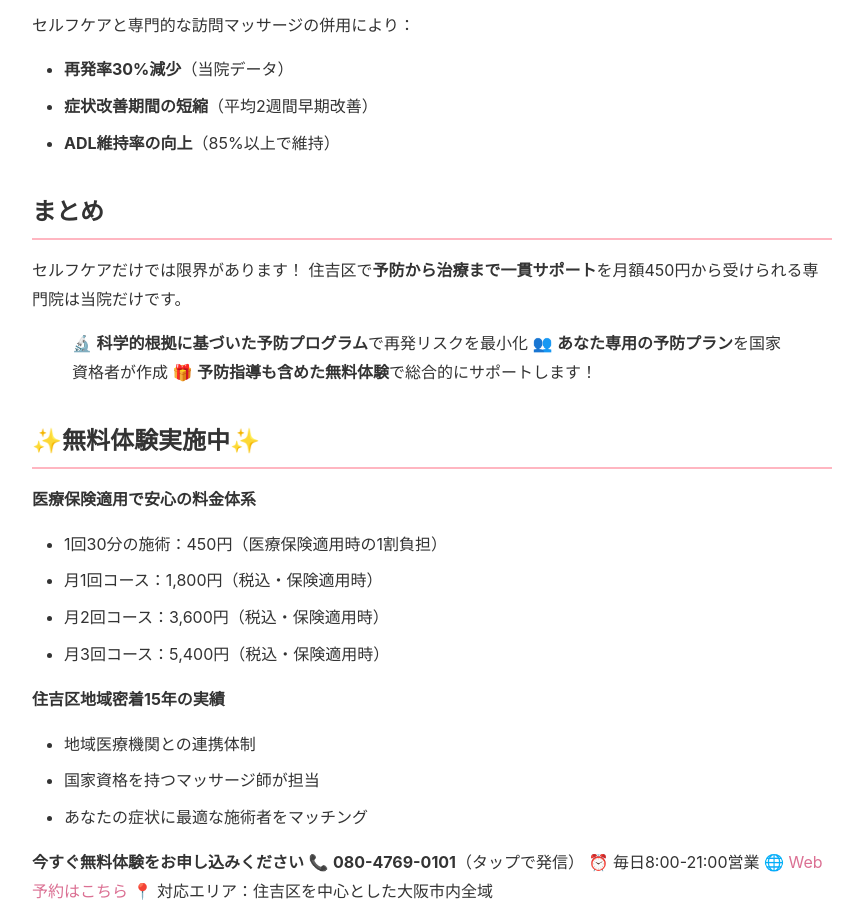
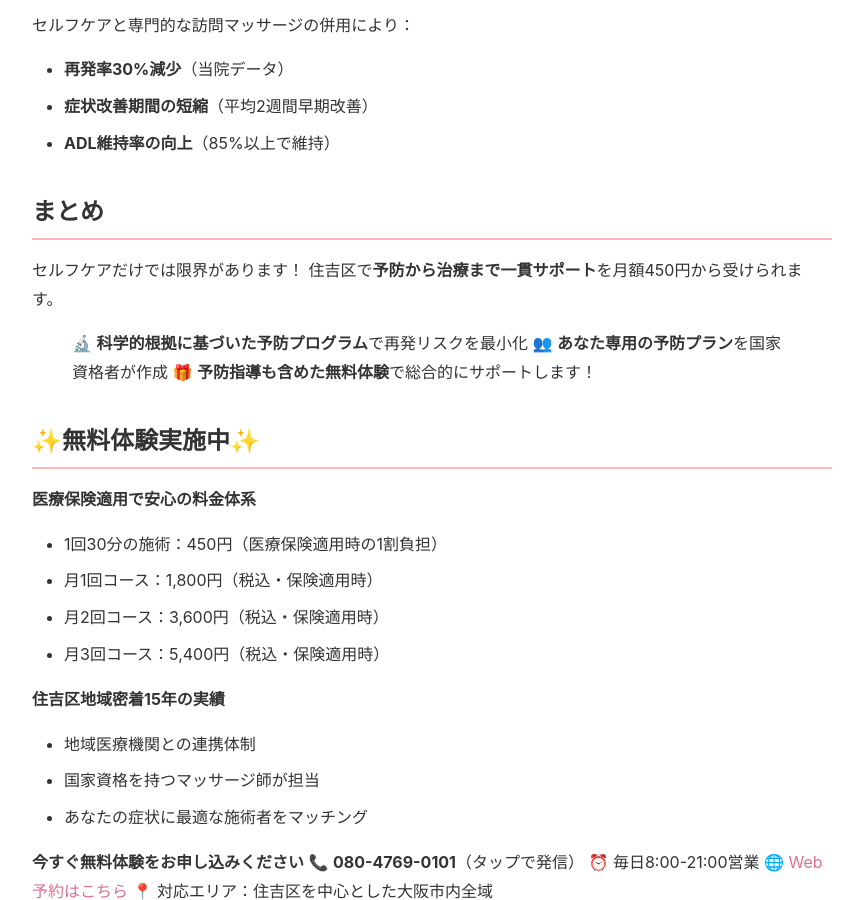
Before and after one commit to satoshi-kemmotsu/blog, a Jekyll site: the page built from _posts/2025-08-01-坐骨神経痛予防のセルフケア住吉区在宅医療マッサージ指導.md, in a window 1280 px wide and 900 px high, scrolled down 3281 px. Shown: the whole window, without its empty margins (208-1071 px from the left). Built offline with Jekyll 4.4.1, drawn with Linux system fonts in a browser that asks for light colours.

Commit message:
独占的表現を修正して医療広告ガイドライン準拠
修正内容:
- 「当院だけです」→ 適正な表現に変更

医療広告における比較・優良性の表示規制に準拠

🤖 Generated with [Claude Code](https://claude.ai/code)

Co-Authored-By: Claude <noreply@anthropic.com>

```diff
--- a/_posts/2025-08-01-坐骨神経痛予防のセルフケア住吉区在宅医療マッサージ指導.md
+++ b/_posts/2025-08-01-坐骨神経痛予防のセルフケア住吉区在宅医療マッサージ指導.md
@@ -119,7 +119,7 @@ title: 坐骨神経痛予防のセルフケア｜住吉区在宅医療マッサ
 ## まとめ
 
 セルフケアだけでは限界があります！
-住吉区で**予防から治療まで一貫サポート**を月額450円から受けられる専門院は当院だけです。
+住吉区で**予防から治療まで一貫サポート**を月額450円から受けられます。
 
 > 🔬 **科学的根拠に基づいた予防プログラム**で再発リスクを最小化
 > 👥 **あなた専用の予防プラン**を国家資格者が作成
```
